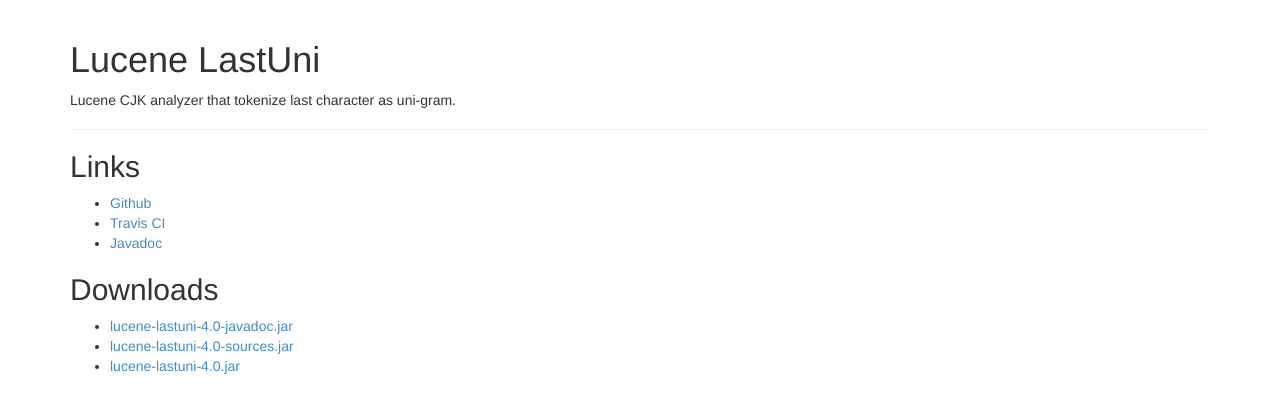
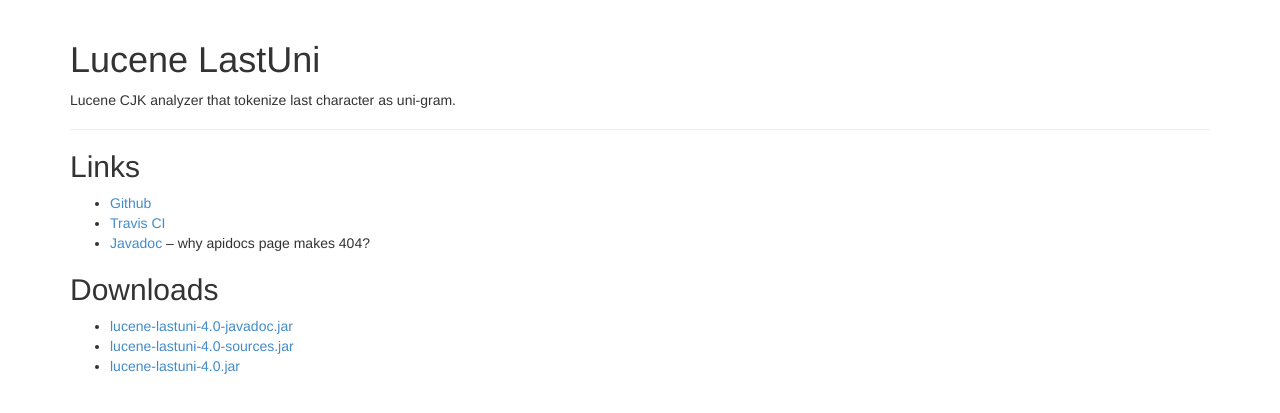
Before and after one commit to buzztaiki/lucene-lastuni, a Jekyll site: the page built from index.md, in a window 1280 px wide. Shown: the top 413 px of the page. Built offline with Jekyll 4.4.1, drawn with Linux system fonts in a browser that asks for light colours.

Commit message:
more trivial changes

```diff
--- a/index.md
+++ b/index.md
@@ -9,8 +9,7 @@ description: Lucene CJK analyzer that tokenize last character as uni-gram.
 
 * [Github](https://github.com/buzztaiki/lucene-lastuni)
 * [Travis CI](https://travis-ci.org/buzztaiki/lucene-lastuni)
-* [Javadoc](/apidocs/)
-<!-- why apidocs page makes 404? -->
+* [Javadoc](/apidocs/) -- why apidocs page makes 404?
 
 
 ## Downloads
```
